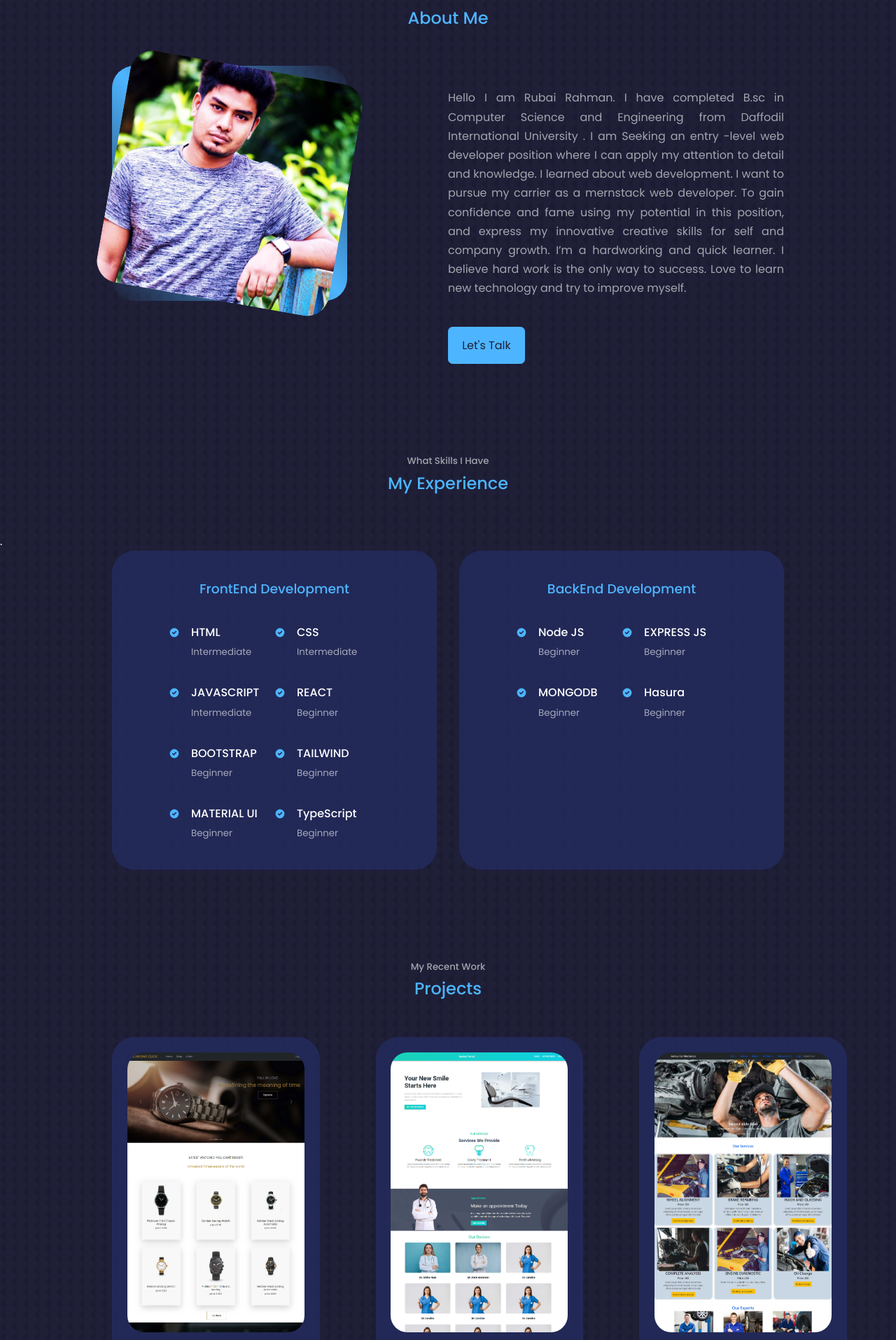
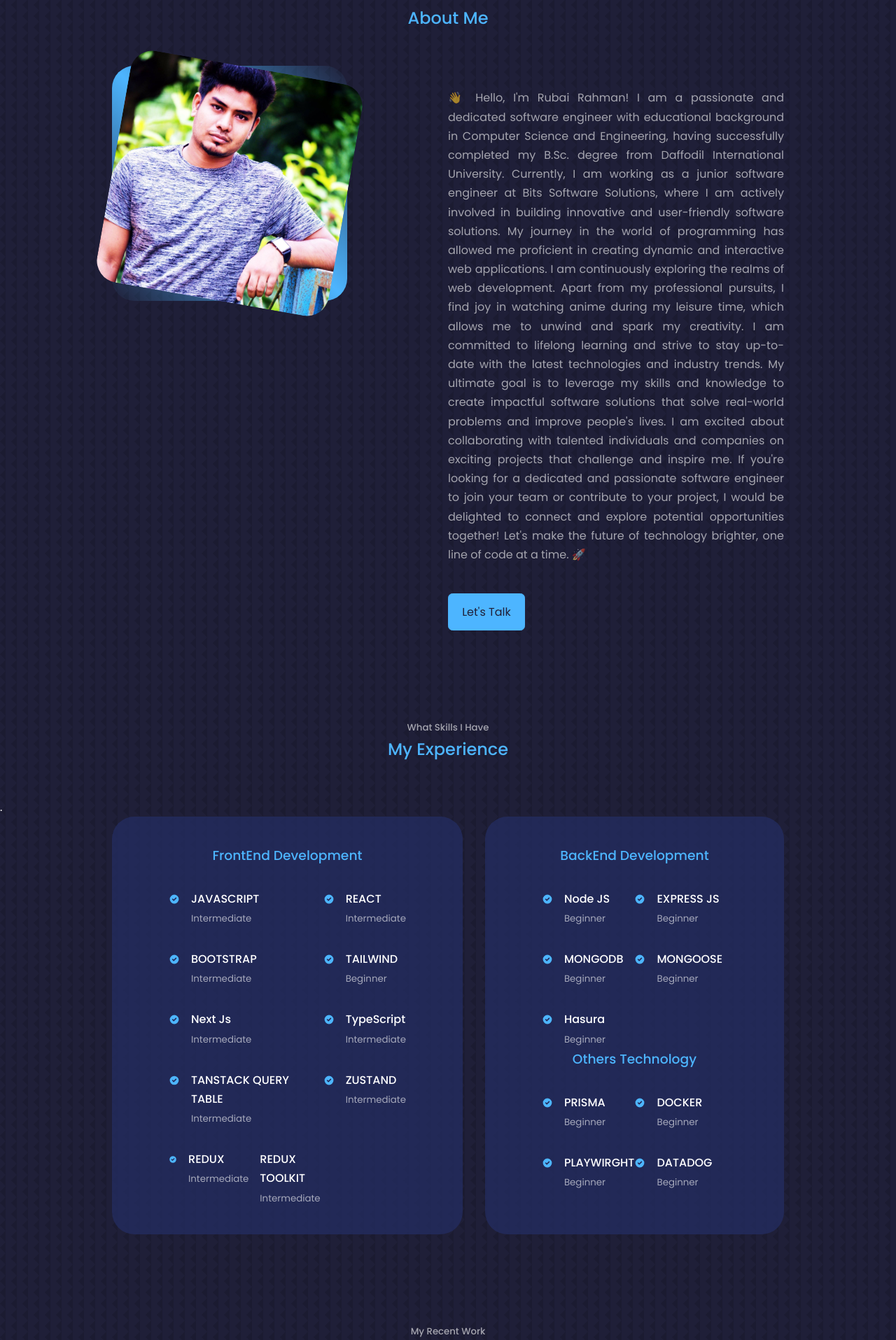
Before and after one commit to Rubai-Rahman/portfolio, a React (Create React App) app: page / in a window 1280 px wide. Shown: the part 945-2860 px from the top of the page at 70% size. Built offline with nearby package versions, Linux system fonts and the light colour scheme.

Commit message:
UPDATED SKILL

```diff
--- a/src/components/about/About.js
+++ b/src/components/about/About.js
@@ -1,6 +1,6 @@
-import React from "react"
-import me from "../../assets/me-about.jpg"
-import "./About.css"
+import React from 'react';
+import me from '../../assets/me-about.jpg';
+import './About.css';
 
 const About = () => {
   return (
@@ -10,21 +10,33 @@ const About = () => {
       <div className="container about_container">
         <div className="about_me">
           <div className="about_me-img">
-            <img alt="Project pic" src={me}  />
+            <img alt="Project pic" src={me} />
           </div>
         </div>
 
         <div className="about_content">
           <p>
-            Hello I am Rubai Rahman. I have completed B.sc in Computer Science
-            and Engineering from Daffodil International University . I am
-            Seeking an entry -level web developer position where I can apply my
-            attention to detail and knowledge. I learned about web development.
-            I want to pursue my carrier as a mernstack web developer. To gain
-            confidence and fame using my potential in this position, and express
-            my innovative creative skills for self and company growth. I’m a
-            hardworking and quick learner. I believe hard work is the only way
-            to success. Love to learn new technology and try to improve myself.
+            👋 Hello, I'm Rubai Rahman! I am a passionate and dedicated software
+            engineer with educational background in Computer Science and
+            Engineering, having successfully completed my B.Sc. degree from
+            Daffodil International University. Currently, I am working as a
+            junior software engineer at Bits Software Solutions, where I am
+            actively involved in building innovative and user-friendly software
+            solutions. My journey in the world of programming has allowed me
+            proficient in creating dynamic and interactive web applications. I
+            am continuously exploring the realms of web development. Apart from
+            my professional pursuits, I find joy in watching anime during my
+            leisure time, which allows me to unwind and spark my creativity. I
+            am committed to lifelong learning and strive to stay up-to-date with
+            the latest technologies and industry trends. My ultimate goal is to
+            leverage my skills and knowledge to create impactful software
+            solutions that solve real-world problems and improve people's lives.
+            I am excited about collaborating with talented individuals and
+            companies on exciting projects that challenge and inspire me. If
+            you're looking for a dedicated and passionate software engineer to
+            join your team or contribute to your project, I would be delighted
+            to connect and explore potential opportunities together! Let's make
+            the future of technology brighter, one line of code at a time. 🚀
           </p>
           <a href="#contact" className="btn btn-primary">
             Let's Talk
@@ -32,7 +44,7 @@ const About = () => {
         </div>
       </div>
     </section>
-  )
-}
+  );
+};
 
-export default About
+export default About;
--- a/src/components/experience/Experience.js
+++ b/src/components/experience/Experience.js
@@ -1,32 +1,16 @@
-import React from "react"
-import { HiCheckCircle } from "react-icons/hi"
-import "./Experience.css"
+import React from 'react';
+import { HiCheckCircle } from 'react-icons/hi';
+import './Experience.css';
 
 const Experience = () => {
   return (
     <section id="experience">
       <h5>What Skills I Have</h5>
-      <h2>My Experience</h2>.{" "}
+      <h2>My Experience</h2>.{' '}
       <div className="container experience_container">
         <div className="experience_frontEnd">
           <h3>FrontEnd Development</h3>
           <div className="experience_content">
-            <article className="experience_details">
-              <HiCheckCircle className="experience_details-icon" />
-              <div>
-                {" "}
-                <h4>HTML</h4>
-                <small className="text-light">Intermediate</small>
-              </div>
-            </article>
-            <article className="experience_details">
-              <HiCheckCircle className="experience_details-icon" />
-              <div>
-                {" "}
-                <h4>CSS</h4>
-                <small className="text-light">Intermediate</small>
-              </div>
-            </article>
             <article className="experience_details">
               <HiCheckCircle className="experience_details-icon" />
               <div>
@@ -37,23 +21,23 @@ const Experience = () => {
             <article className="experience_details">
               <HiCheckCircle className="experience_details-icon" />
               <div>
-                {" "}
+                {' '}
                 <h4>REACT</h4>
-                <small className="text-light">Beginner</small>
+                <small className="text-light">Intermediate</small>
               </div>
             </article>
             <article className="experience_details">
               <HiCheckCircle className="experience_details-icon" />
               <div>
-                {" "}
+                {' '}
                 <h4>BOOTSTRAP</h4>
-                <small className="text-light">Beginner</small>
+                <small className="text-light">Intermediate</small>
               </div>
             </article>
             <article className="experience_details">
               <HiCheckCircle className="experience_details-icon" />
               <div>
-                {" "}
+                {' '}
                 <h4>TAILWIND</h4>
                 <small className="text-light">Beginner</small>
               </div>
@@ -61,15 +45,44 @@ const Experience = () => {
             <article className="experience_details">
               <HiCheckCircle className="experience_details-icon" />
               <div>
-                <h4>MATERIAL UI</h4>
-                <small className="text-light">Beginner</small>
+                <h4>Next Js</h4>
+                <small className="text-light">Intermediate</small>
               </div>
             </article>
             <article className="experience_details">
               <HiCheckCircle className="experience_details-icon" />
               <div>
                 <h4>TypeScript</h4>
-                <small className="text-light">Beginner</small>
+                <small className="text-light">Intermediate</small>
+              </div>
+            </article>
+            <article className="experience_details">
+              <HiCheckCircle className="experience_details-icon" />
+              <div>
+                {' '}
+                <h4>TANSTACK QUERY TABLE</h4>
+                <small className="text-light">Intermediate</small>
+              </div>
+            </article>
+            <article className="experience_details">
+              <HiCheckCircle className="experience_details-icon" />
+              <div>
+                {' '}
+                <h4>ZUSTAND</h4>
+                <small className="text-light">Intermediate</small>
+              </div>
+            </article>
+            <article className="experience_details">
+              <HiCheckCircle className="experience_details-icon" />
+              <div>
+                {' '}
+                <h4>REDUX</h4>
+                <small className="text-light">Intermediate</small>
+              </div>
+              <div>
+                {' '}
+                <h4>REDUX TOOLKIT</h4>
+                <small className="text-light">Intermediate</small>
               </div>
             </article>
           </div>
@@ -89,7 +102,7 @@ const Experience = () => {
             <article className="experience_details">
               <HiCheckCircle className="experience_details-icon" />
               <div>
-                {" "}
+                {' '}
                 <h4>EXPRESS JS</h4>
                 <small className="text-light">Beginner</small>
               </div>
@@ -104,7 +117,49 @@ const Experience = () => {
             <article className="experience_details">
               <HiCheckCircle className="experience_details-icon" />
               <div>
+                <h4>MONGOOSE</h4>
+                <small className="text-light">Beginner</small>
+              </div>
+            </article>
+            <article className="experience_details">
+              <HiCheckCircle className="experience_details-icon" />
+              <div>
                 <h4>Hasura</h4>
+                <small className="text-light">Beginner</small>
+              </div>
+            </article>
+          </div>
+          <h3>Others Technology</h3>
+          <div className="experience_content">
+            <article className="experience_details">
+              <HiCheckCircle className="experience_details-icon" />
+              <div>
+                {' '}
+                <h4>PRISMA</h4>
+                <small className="text-light">Beginner</small>
+              </div>
+            </article>
+            <article className="experience_details">
+              <HiCheckCircle className="experience_details-icon" />
+              <div>
+                {' '}
+                <h4>DOCKER</h4>
+                <small className="text-light">Beginner</small>
+              </div>
+            </article>
+            <article className="experience_details">
+              <HiCheckCircle className="experience_details-icon" />
+              <div>
+                {' '}
+                <h4>PLAYWIRGHT</h4>
+                <small className="text-light">Beginner</small>
+              </div>
+            </article>
+            <article className="experience_details">
+              <HiCheckCircle className="experience_details-icon" />
+              <div>
+                {' '}
+                <h4>DATADOG</h4>
                 <small className="text-light">Beginner</small>
               </div>
             </article>
@@ -112,7 +167,7 @@ const Experience = () => {
         </div>
       </div>
     </section>
-  )
-}
+  );
+};
 
-export default Experience
+export default Experience;
```
Also changed, not shown: src/components/projects/Projects.js (+38 -30 lines), 1 other file (tests, documents, lock files or other folders).
